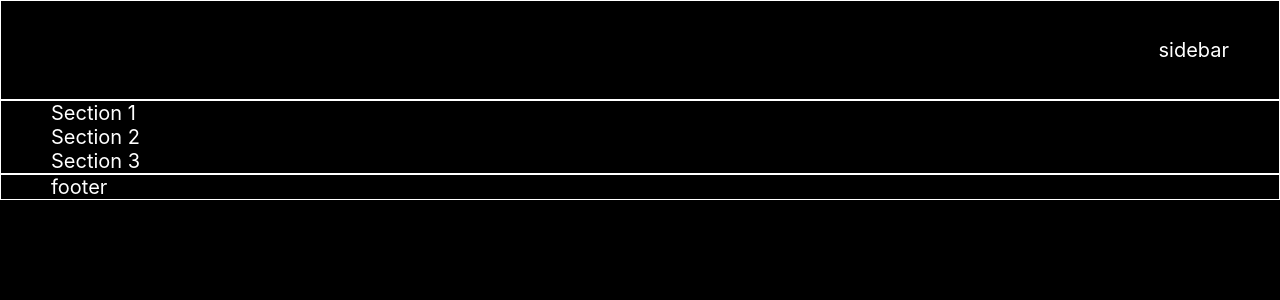
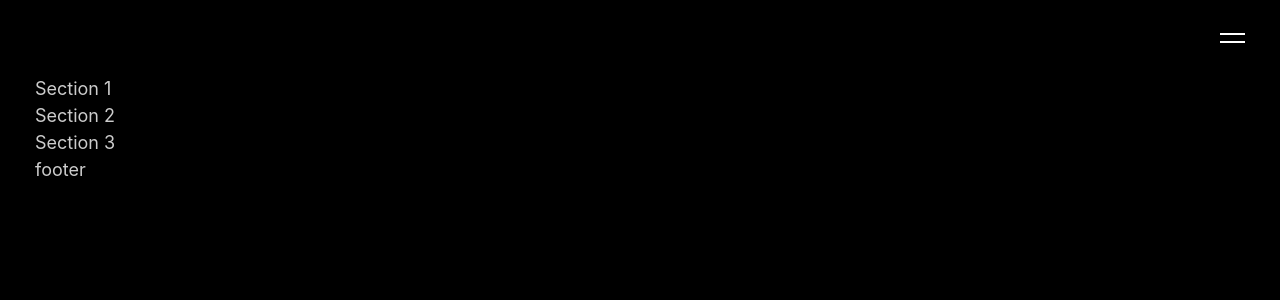
Before and after one commit to ren1el/portfolio-v2, a Next.js app: page / in a window 1280 px wide. Shown: the top 300 px of the page. Built offline with nearby package versions, Linux system fonts and the light colour scheme; a web font is replaced by a local one.

Commit message:
add base nav styles

```diff
--- a/src/components/header.tsx
+++ b/src/components/header.tsx
@@ -5,10 +5,10 @@ import Sidebar from './sidebar'
 const Header = (): JSX.Element => {
   return (
     <header className={`container ${styles.header}`}>
-      <div className={styles['brand']}>Reniel Ocampo</div>
+      <div className={styles.brand}>Reniel Ocampo</div>
       <Navbar />
       <Sidebar />
-      <button className={styles['contact']}>Contact</button>
+      <button className={styles.contact}>Contact</button>
     </header>
   )
 }
--- a/src/components/layout.tsx
+++ b/src/components/layout.tsx
@@ -1,5 +1,6 @@
 import Footer from './footer'
 import Header from './header'
+import styles from '../styles/Layout.module.scss'
 
 type LayoutProps = {
   children: React.ReactNode
@@ -9,7 +10,7 @@ const Layout = ({ children }: LayoutProps): JSX.Element => {
   return (
     <>
       <Header />
-      <main className="container">{children}</main>
+      <main className={`container ${styles.mainContainer}`}>{children}</main>
       <Footer />
     </>
   )
--- a/src/components/sidebar.tsx
+++ b/src/components/sidebar.tsx
@@ -1,7 +1,103 @@
+import { useEffect, useRef, useState } from 'react'
 import styles from '../styles/Sidebar.module.scss'
 
 const Sidebar = (): JSX.Element => {
-  return <nav className={styles['nav']}>sidebar</nav>
+  const [isOpen, setIsOpen] = useState(false)
+  const navRef = useRef<HTMLElement | null>(null)
+
+  useEffect(() => {
+    if (isOpen) {
+      display(true)
+
+      setTimeout(() => {
+        open(true)
+      }, 100)
+    } else {
+      open(false)
+
+      setTimeout(() => {
+        display(false)
+      }, 300) // should match ms in css
+    }
+  }, [isOpen])
+
+  const display = (shouldDisplay: boolean) => {
+    // `display` !== `open`
+    // this function sets the `display` property on the element before `open`
+    // shows the fade-in/fade-out animation in `useEffect`. this is because
+    // setting them at the same time does not show the animation properly.
+    if (shouldDisplay) {
+      navRef.current?.classList.add(styles.display)
+    } else {
+      navRef.current?.classList.remove(styles.display)
+    }
+  }
+
+  const open = (shouldOpen: boolean) => {
+    if (shouldOpen) {
+      navRef.current?.classList.add(styles.open)
+    } else {
+      navRef.current?.classList.remove(styles.open)
+    }
+  }
+
+  return (
+    <>
+      <nav className={styles.nav} ref={navRef}>
+        <ul className={styles.list}>
+          <li className={`${styles.item} ${styles.itemActive}`}>
+            <a
+              href="#"
+              onClick={() => {
+                setIsOpen(!isOpen)
+              }}
+            >
+              About
+            </a>
+          </li>
+          <li className={styles.item}>
+            <a
+              href="#"
+              onClick={() => {
+                setIsOpen(!isOpen)
+              }}
+            >
+              Work
+            </a>
+          </li>
+          <li className={styles.item}>
+            <a
+              href="#"
+              onClick={() => {
+                setIsOpen(!isOpen)
+              }}
+            >
+              Experience
+            </a>
+          </li>
+          <li className={styles.item}>
+            <a
+              href="#"
+              onClick={() => {
+                setIsOpen(!isOpen)
+              }}
+            >
+              Skills
+            </a>
+          </li>
+        </ul>
+      </nav>
+      <button
+        className={`${styles.button} ${isOpen ? styles.open : ''}`}
+        onClick={() => {
+          setIsOpen(!isOpen)
+        }}
+      >
+        <span className={`${styles.iconLine} ${styles.top}`} />
+        <span className={`${styles.iconLine} ${styles.bottom}`} />
+      </button>
+    </>
+  )
 }
 
 export default Sidebar
--- a/src/styles/Header.module.scss
+++ b/src/styles/Header.module.scss
@@ -4,15 +4,23 @@
   display: flex;
   justify-content: flex-end;
   align-items: center;
-  height: 100px;
+  height: $header-height;
+  position: fixed;
+  top: 0;
+  background-color: $black;
 }
 
 .brand {
   display: none;
+  color: $text-secondary;
 }
 
 .contact {
+  padding: 0.25em 1.5em;
+  border-radius: $border-radius;
   display: none;
+  justify-content: center;
+  align-items: center;
 }
 
 @media (min-width: $container-width) {
@@ -25,6 +33,6 @@
   }
 
   .contact {
-    display: block;
+    display: flex;
   }
 }
--- /dev/null
+++ b/src/styles/Layout.module.scss
@@ -0,0 +1,5 @@
+@import './variables.scss';
+
+.mainContainer {
+  margin-top: $header-height;
+}
--- a/src/styles/Sidebar.module.scss
+++ b/src/styles/Sidebar.module.scss
@@ -1,28 +1,80 @@
 @import './variables.scss';
 
 .nav {
+  position: fixed;
+  top: 0;
+  bottom: 0;
+  right: 0;
+  width: 100%;
+  opacity: 0;
+  transition: opacity 300ms ease-in-out; // should match ms in component
+  background-color: $sidebar-bg;
+  display: none;
+  align-items: center;
+  padding-left: 2em;
+
+  &.display {
     display: flex;
-  justify-content: flex-end;
   }
 
-.nav__list {
+  &.open {
+    opacity: 1;
+  }
+
+  .list {
     list-style-type: none;
     margin: 0;
     padding: 0;
     display: flex;
+    flex-direction: column;
+    font-size: 1.75rem;
+
+    .item {
+      color: $nav-link-inactive;
+      margin-bottom: 0.2em;
     }
 
-.nav__link {
-  color: $nav-link-inactive;
-  margin-right: 5em;
+    .itemActive {
+      color: $nav-link-active;
+    }
+  }
 }
 
-.nav__link-active {
-  color: $nav-link-active;
+.button {
+  padding: 15px 0 15px 15px;
+  border: none;
+  background-color: transparent;
+  z-index: 1;
+
+  .iconLine {
+    display: block;
+    width: 25px;
+    height: 2px;
+    background-color: $white;
+    transition: transform 0.3s ease-in-out;
+    transform-origin: 0px;
+    margin: 6px 0;
+  }
+
+  &.open {
+    .top {
+      transform: translateY(-5px) rotateZ(45deg);
+    }
+
+    .bottom {
+      transform: translateY(5px) rotateZ(-45deg);
+    }
+  }
 }
 
 @media (min-width: $container-width) {
   .nav {
+    &.display {
       display: none;
     }
   }
+
+  .button {
+    display: none;
+  }
+}
--- a/src/styles/globals.scss
+++ b/src/styles/globals.scss
@@ -7,16 +7,16 @@
 
 html,
 body {
-  background-color: $background-page;
-  color: $text-color;
+  background-color: $page-bg;
+  color: $text-primary;
+  margin: 0;
   padding: 0;
-  margin: 0;
-  font-family: 'Apercu', -apple-system, BlinkMacSystemFont, Segoe UI, Roboto,
-    Oxygen, Ubuntu, Cantarell, Fira Sans, Droid Sans, Helvetica Neue, sans-serif;
-  font-size: $font-size-reg;
+  font-family: $font-family;
+  font-size: $fs-sm;
+  line-height: 1.5;
 }
 
-body #__next {
+body > div {
   display: flex;
   flex-direction: column;
   align-items: center;
@@ -27,15 +27,38 @@ a {
   text-decoration: none;
 }
 
+button {
+  margin: 0;
+  padding: 0;
+  border: none;
+  cursor: pointer;
+  font-family: $font-family;
+  font-size: 1rem;
+}
+
 .container {
   width: 100%;
-  padding: 0 50px;
-  border: 1px solid #fff;
+  padding: 0 15px;
+}
+
+@media (min-width: $bp-sm) {
+  body {
+    font-size: $fs-md;
+  }
+
+  .container {
+    padding: 0 35px;
+  }
 }
 
 @media (min-width: $container-width) {
+  body {
+    font-size: $fs-lg;
+  }
+
   .container {
     width: $container-width;
     max-width: $container-width;
+    padding: 0 50px;
   }
 }
--- a/src/styles/variables.scss
+++ b/src/styles/variables.scss
@@ -3,17 +3,30 @@ $bp-sm: 576px;
 $bp-md: 768px;
 $bp-lg: 992px;
 
-/* colors */
+/* general colors */
 $black: #000;
 $white: #fff;
-$light-grey: #999;
+$grey: #999;
+$light-grey: #ccc;
 
 /* ui colors */
-$text-color: $white;
-$background-page: $black;
+$text-primary: $light-grey;
+$text-secondary: $white;
+$text-tertiary: $black;
+
+$page-bg: $black;
 $nav-link-active: $white;
-$nav-link-inactive: $light-grey;
+$nav-link-inactive: $grey;
+$sidebar-bg: $black;
+
+/* font sizes */
+$fs-sm: 16px;
+$fs-md: 18px;
+$fs-lg: 20px;
 
 /* misc ui */
-$font-size-reg: 20px;
+$font-family: 'Apercu', -apple-system, BlinkMacSystemFont, Segoe UI, Roboto, Oxygen, Ubuntu,
+  Cantarell, Fira Sans, Droid Sans, Helvetica Neue, sans-serif;
+$header-height: 75px;
 $container-width: 1350px;
+$border-radius: 2px;
```
Lines whose indentation alone changed are shown as unchanged.
